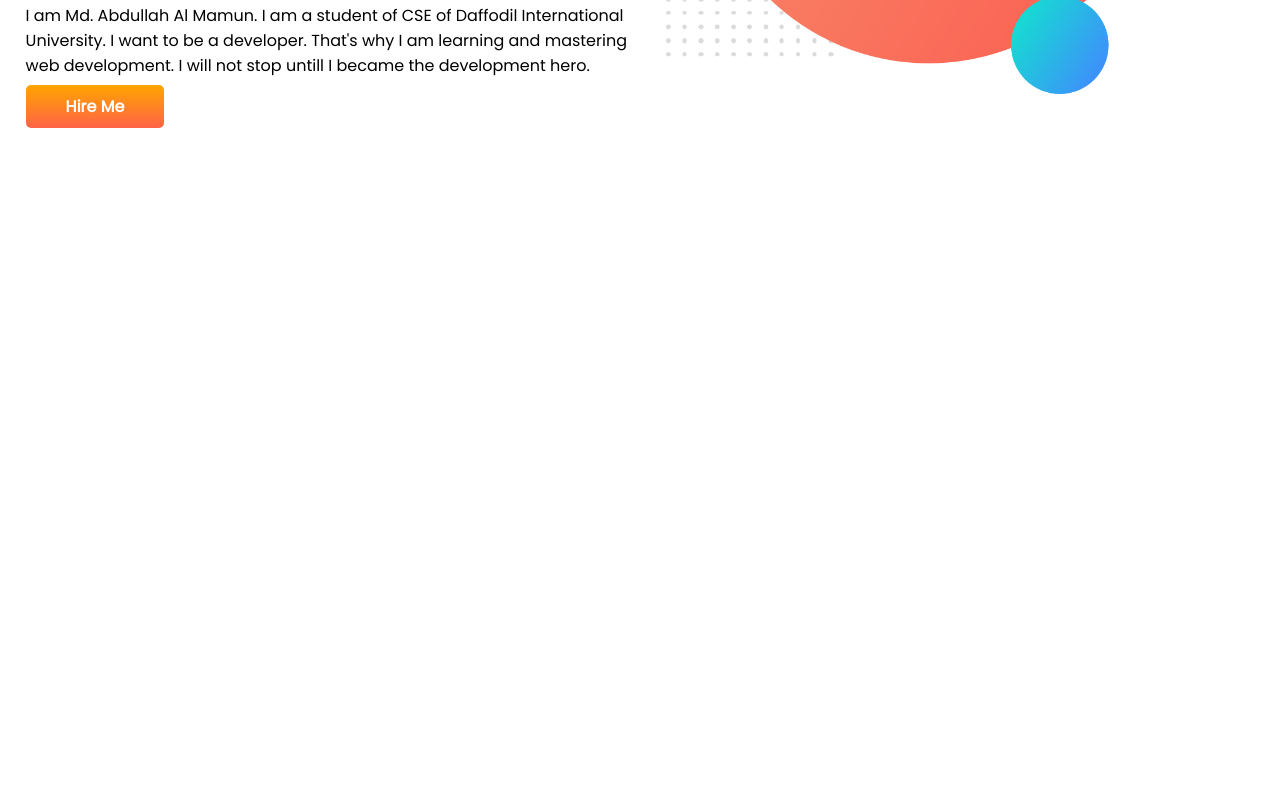
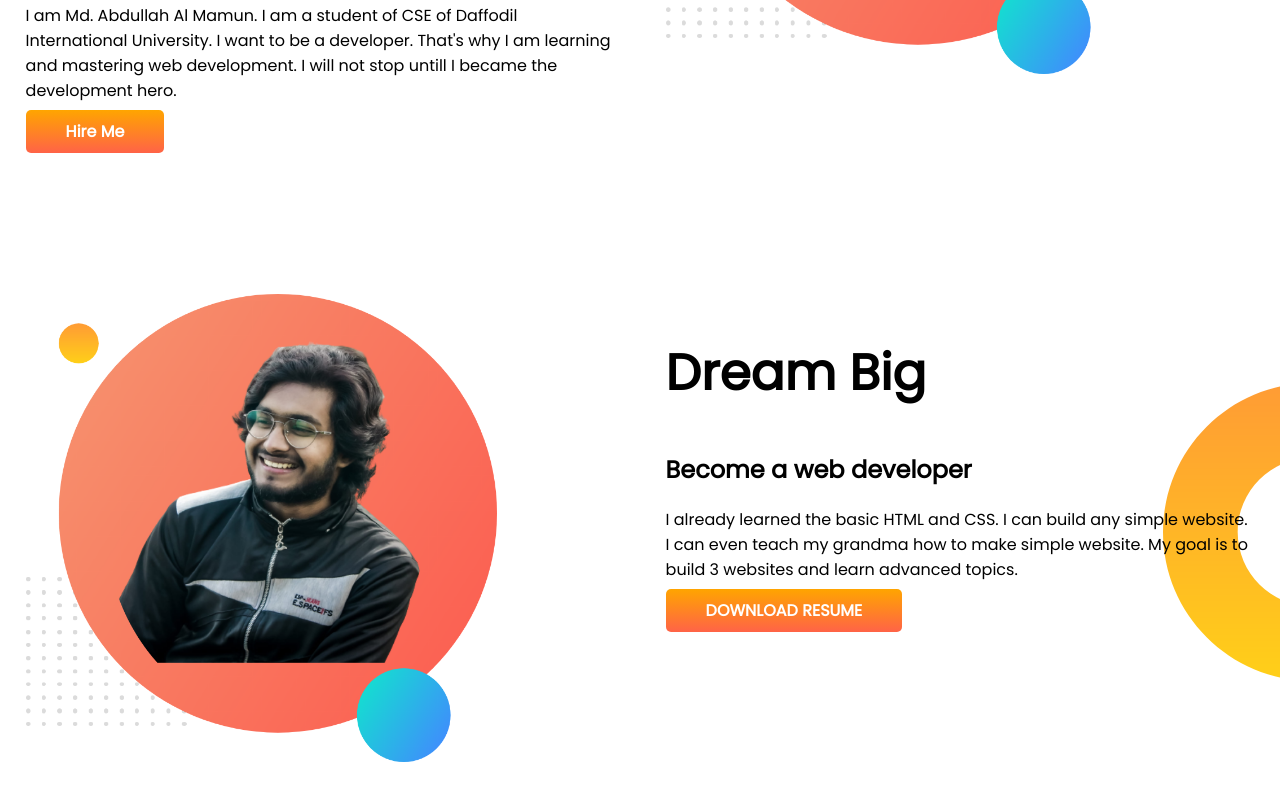
Before and after one commit to aamamun11/develpoer-portfolio, a plain HTML site: page index.html in a window 1280 px wide. Shown: the part 394-1194 px from the top of the page. Before the commit the page ends 800 px from the top, so only its background shows below. Drawn offline with Linux system fonts and the light colour scheme.

Commit message:
Section 2 added

```diff
--- a/index.html
+++ b/index.html
@@ -27,6 +27,19 @@
             <img src="images/mamun pic withbg.png" alt="">
         </div>
     </section>
+    <section class="dream-big">
+        <div class="half-width">
+            <img src="images/mamun pic withbg.png" alt="">
+        </div>
+        <div class="half-width">
+            <h1>Dream Big</h1>
+            <h2>Become a web developer</h2>
+            <p>I already learned the basic HTML and CSS. I can build any simple website. I can even teach my grandma how
+                to make simple website. My goal is to build 3 websites and learn advanced topics.</p>
+            <a class="link-button" target="_blank" href="">DOWNLOAD RESUME</a>
+        </div>
+    </section>
+
 
 </body>
 
--- a/style.css
+++ b/style.css
@@ -13,11 +13,13 @@ h1 {
 
 section {
     display: flex;
+    margin-bottom: 150px;
 }
 
 .half-width {
     width: 50%;
     padding-left: 2%;
+    padding-right: 2%;
 }
 
 .half-width img {
@@ -38,3 +40,9 @@ section {
     background-repeat: no-repeat;
 
 }
+
+.dream-big {
+    background-image: url(images/dream-bg.png);
+    background-repeat: no-repeat;
+    background-position: right;
+}
```
